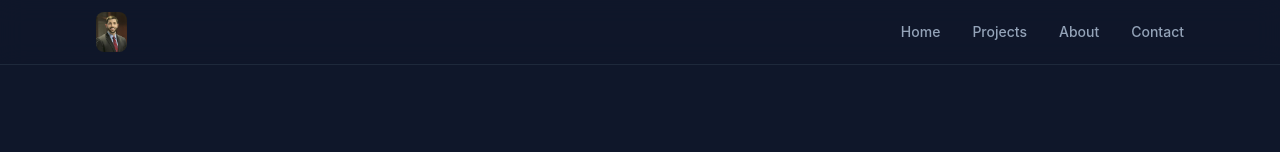
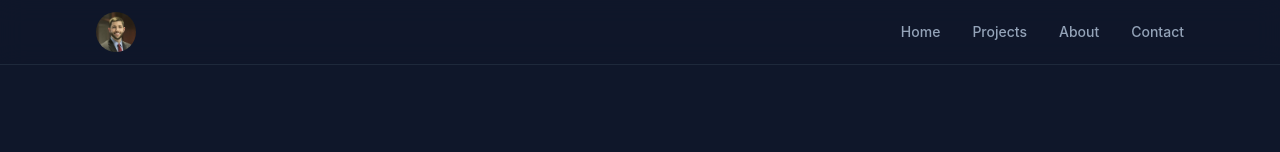
Before and after one commit to ryan-stephens/portfolio-2026, a Next.js app in the folder portfolio-app/: page / in a window 1280 px wide. Shown: the top 152 px of the page. Built offline with nearby package versions, Linux system fonts and the light colour scheme.

Commit message:
feat: update navigation logo to circular crop focusing on face

```diff
--- a/portfolio-app/components/Navigation.tsx
+++ b/portfolio-app/components/Navigation.tsx
@@ -36,17 +36,19 @@ export default function Navigation() {
           {/* Logo */}
           <Link
             href="/"
-            className="flex items-center hover:opacity-80 transition-opacity rounded-lg overflow-hidden"
+            className="flex items-center hover:opacity-80 transition-opacity"
             aria-label="Ryan Stephens - Home"
           >
+            <div className="relative w-10 h-10 rounded-full overflow-hidden flex-shrink-0">
               <Image
                 src="/assets/ryan-stephens-400x524.webp"
                 alt="Ryan Stephens"
                 width={40}
                 height={52}
-              className="h-10 w-auto"
+                className="w-full h-full object-cover object-top"
                 priority
               />
+            </div>
           </Link>
 
           {/* Desktop Navigation */}
```
Lines whose indentation alone changed are shown as unchanged.
